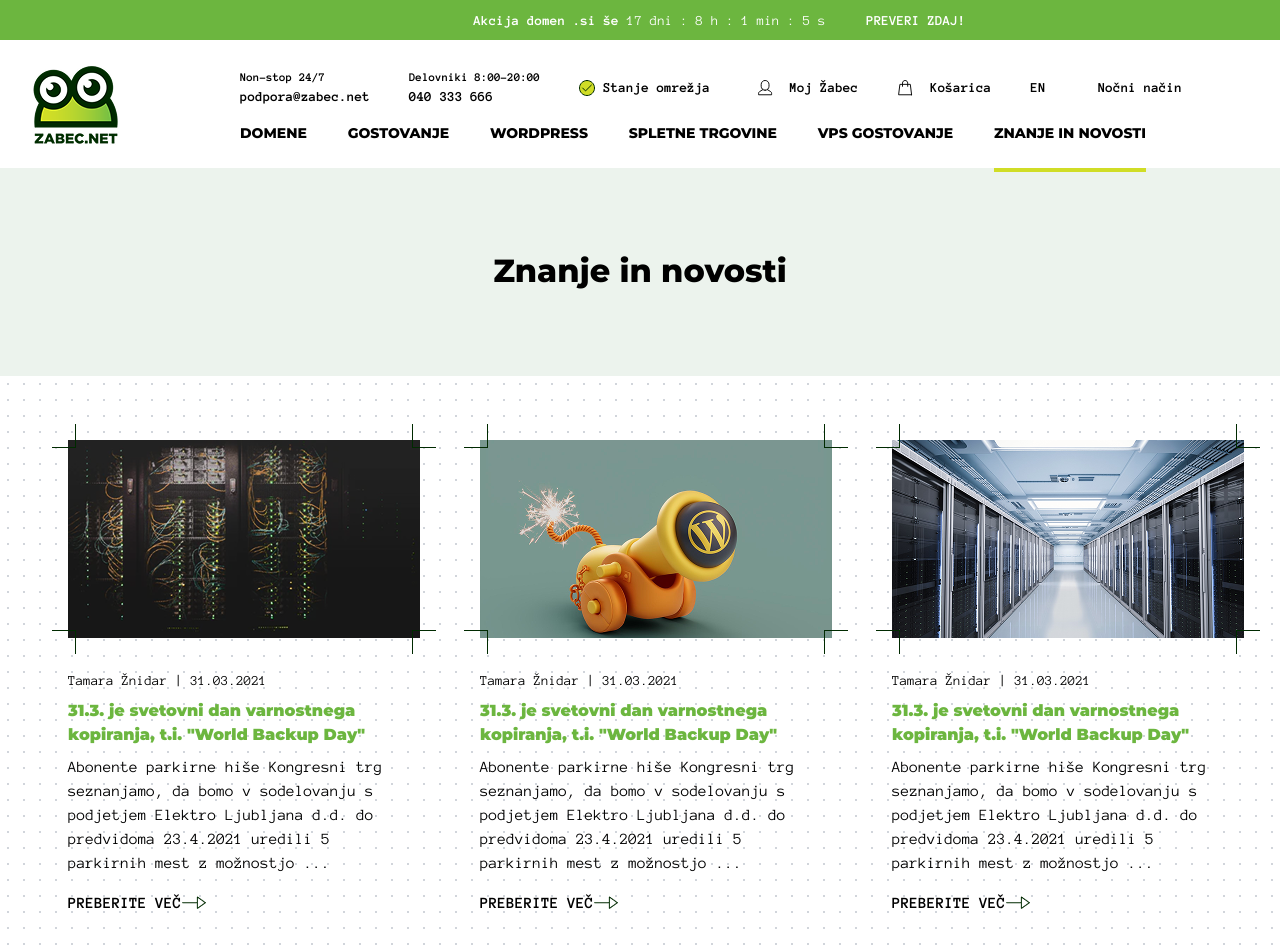
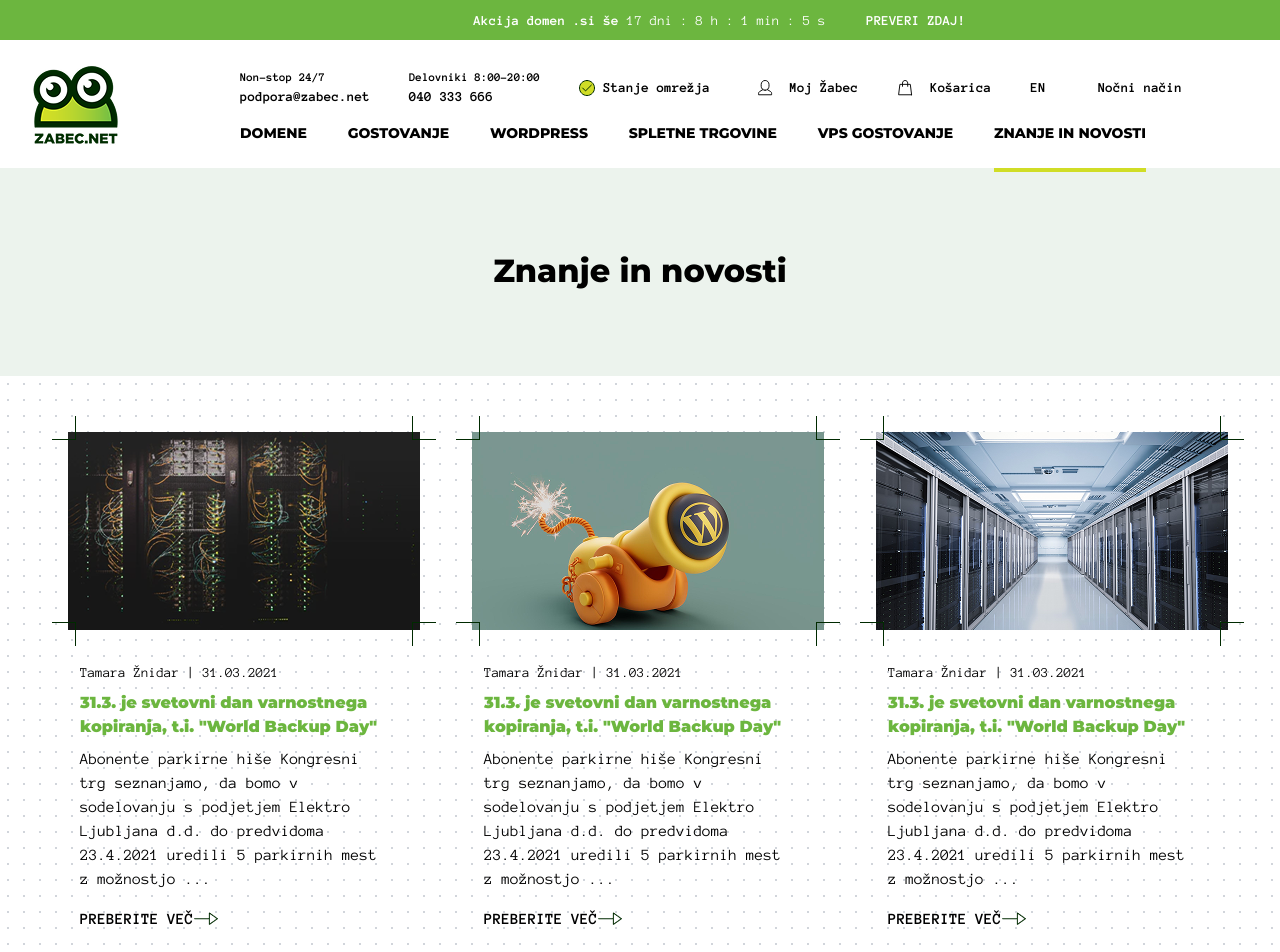
Before and after one commit to TetianaKhomiak/frontend-task, a React (Vite) app: page / in a window 1280 px wide. Shown: the top 952 px of the page. Built offline with nearby package versions, Linux system fonts and the light colour scheme.

Commit message:
Added hover to BlogCard, changed margin and padding of card

```diff
--- a/src/components/blog/BlogCard.tsx
+++ b/src/components/blog/BlogCard.tsx
@@ -19,20 +19,22 @@ const BlogCard = ({
   buttonText,
 }: BlogCardProps) => {
   return (
-    <article className="flex flex-col dark:bg-gray-800">
+    <article className="flex flex-col dark:bg-gray-800 transition-all duration-300 ease-out hover:-translate-y-2 hover:shadow-lg dark:hover:shadow-black/30">
       <NavLink to="/blog">
         <img
           src={image}
           alt={title}
-          className="mx-auto max-w-[359px] lg:max-w-[310px] xl:max-w-[384px] "
+          className="mx-auto max-w-[359px] lg:max-w-[310px] xl:max-w-[384px] transition-transform duration-300 ease-out hover:scale-105"
         />
       </NavLink>
 
-      <div className="p-4 flex flex-col flex-1">
+      <div className="px-7 py-4 flex flex-col flex-1">
         <p className="font-(family-name:--font-anonymous) font-normal text-[14px] dark:text-gray-400">
           {author} | {date}
         </p>
-        <h2 className="mt-2 font-(family-name:--font-montserrat) font-black text-[#6CB63F] dark:text-[#7DD957] text-[16px] ">
+        <h2
+          className="mt-2 font-(family-name:--font-montserrat) font-black text-[#6CB63F] dark:text-[#7DD957] text-[16px]
+        transition-colors duration-300 group-hover:text-[#5AA832] dark:group-hover:text-[#8EF06A]">
           {title}
         </h2>
         <p className="mt-2 flex-1 font-(family-name:--font-anonymous) font-normal text-[16px] dark:text-gray-300">
@@ -41,12 +43,12 @@ const BlogCard = ({
 
         <NavLink
           to="/blog"
-          className="mt-3 font-(family-name:--font-anonymous) font-bold text-[16px] inline-flex items-center text-left py-1 dark:text-gray-300">
+          className="mt-3 font-(family-name:--font-anonymous) font-bold text-[16px] inline-flex items-center text-left py-1 dark:text-gray-300 transition-all duration-300 hover:gap-3">
           {buttonText}
           <img
             src={ArrowIcon}
             alt="arrow icon"
-            className="ml-3 dark:invert xl:m-0"
+            className="ml-3 dark:invert xl:m-0 transition-transform duration-300 hover:translate-x-1"
           />
         </NavLink>
       </div>
--- a/src/components/common/Pagination.tsx
+++ b/src/components/common/Pagination.tsx
@@ -4,7 +4,7 @@ const Pagination = () => {
   return (
     <nav
       aria-label="Pagination"
-      className="flex max-w-[200px] sm:max-w-[420px]  flex-col sm:flex-row gap-4 justify-center m-auto mt-8 pb-16">
+      className="flex max-w-[200px] sm:max-w-[420px] flex-col sm:flex-row gap-4 justify-center m-auto lg:mt-8 pb-16">
       <Link
         to="#"
         className="w-[196px] h-14 px-8 py-4 border border-gray-300 bg-white rounded-4xl font-(family-name:--font-anonymous) font-bold text-base uppercase text-center whitespace-nowrap dark:bg-[#1A2233] dark:text-[#E5E7EB] dark:border-[#2B3448]">
--- a/src/pages/KnowledgeAndNews.tsx
+++ b/src/pages/KnowledgeAndNews.tsx
@@ -15,7 +15,7 @@ const KnowledgeAndNews = () => {
           </h1>
         </div>
 
-        <div className="grid grid-cols-1 md:grid-cols-2 lg:grid-cols-3 gap-3 xl:gap-15 gap-y-10 max-w-[1216px] mx-auto md:px-5 py-12">
+        <div className="grid grid-cols-1 md:grid-cols-2 lg:grid-cols-3 gap-3 xl:gap-9 gap-y-10 max-w-[1216px] mx-auto md:px-5 py-10">
           {blogs.map((blog, index) => {
             const lastRowStartIndex = blogs.length - (blogs.length % 3 || 3);
 
```
